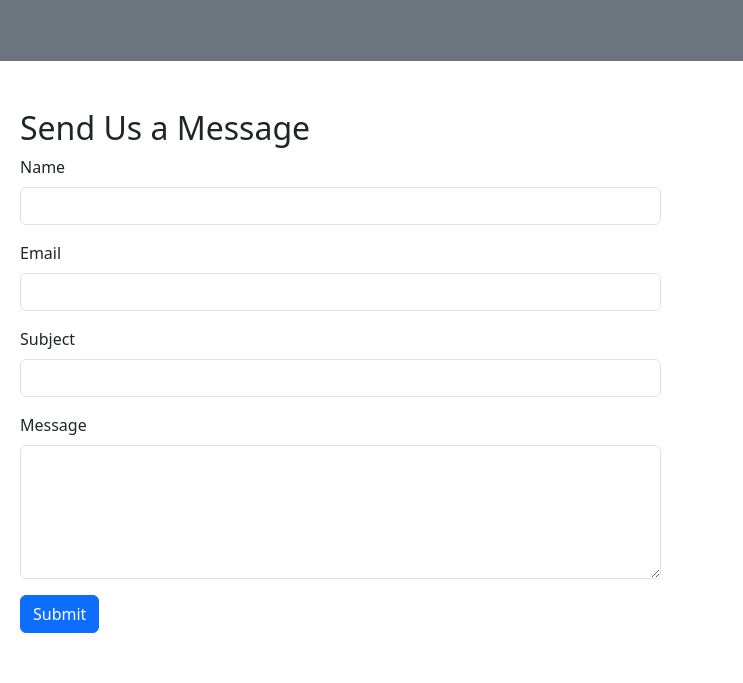
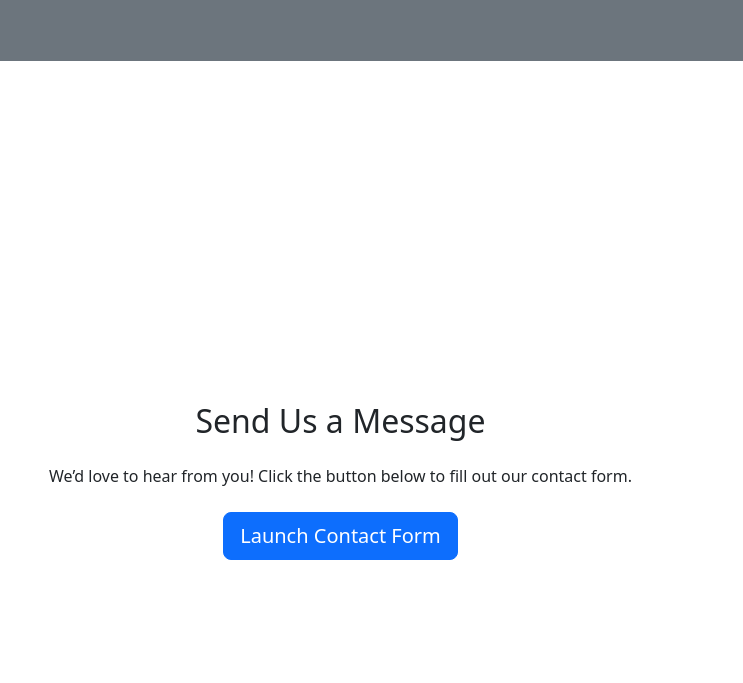
Before and after one commit to eric-tang-dev/shifaulsfragrances, a plain HTML site: page contact.html in a window 1280 px wide. Shown: the part 203-886 px from the top of the page, 537-1280 px from the left. Drawn offline with nearby package versions, Linux system fonts and the light colour scheme.

Commit message:
moving most contact stuff to apps script

```diff
--- a/contact.html
+++ b/contact.html
@@ -46,7 +46,7 @@
     </div>
   </header>
 
-  <!-- Contact Info + Form -->
+  <!-- Contact Info + Link to Form -->
   <main class="py-5">
     <div class="container">
       <div class="row gy-4">
@@ -83,79 +83,19 @@
           <a href="#">Twitter</a>
         </div>
 
-        <!-- Right: Contact form -->
-        <div class="col-lg-7">
-          <h2>Send Us a Message</h2>
-          <form id="contact-form">
-            <div class="mb-3">
-              <label for="name" class="form-label">Name</label>
-              <input required type="text" class="form-control" id="name" name="name" />
-            </div>
-            <div class="mb-3">
-              <label for="email" class="form-label">Email</label>
-              <input
-                required
-                type="email"
-                class="form-control"
-                id="email"
-                name="email"
-              />
-            </div>
-            <div class="mb-3">
-              <label for="subject" class="form-label">Subject</label>
-              <input type="text" class="form-control" id="subject" name="subject" />
-            </div>
-            <div class="mb-3">
-              <label for="message" class="form-label">Message</label>
-              <textarea
-                required
-                class="form-control"
-                id="message"
-                name="message"
-                rows="5"
-              ></textarea>
-            </div>
-            <button type="submit" class="btn btn-primary">Submit</button>
-            <div id="form-status" class="mt-3"></div>
-          </form>
+        <!-- Right: Contact button -->
+        <div class="col-lg-7 text-center d-flex flex-column justify-content-center align-items-center">
+          <h2 class="mb-4">Send Us a Message</h2>
+          <p class="mb-4">We’d love to hear from you! Click the button below to fill out our contact form.</p>
+          <a href="https://script.google.com/macros/s/AKfycbyCEGlTJGqSQJMozbi1ZSvXTauko7kE9Tfc1j3CBisfuYAmXTSCgUPnBR-o01ffYEA5/exec" target="_blank" class="btn btn-primary btn-lg">
+            Launch Contact Form
+          </a>
         </div>
       </div>
     </div>
   </main>
 
-  <!-- Bootstrap JS + your script -->
-  <script
-    src="https://cdn.jsdelivr.net/npm/bootstrap@5.3.0/dist/js/bootstrap.bundle.min.js"
-  ></script>
-  <script>
-    const SCRIPT_URL = 'https://script.google.com/macros/s/AKfycbzfLu4ZsSzuu35MwSffrV9ypC-ParnoX_WYP8IE13ZhkPfoc08QIreYicMTIceTc9fs/exec';
-
-    const form   = document.getElementById('contact-form');
-    const status = document.getElementById('form-status');
-
-    form.addEventListener('submit', e => {
-        e.preventDefault();
-        // Build multipart/form-data (no preflight needed)
-        const body = new FormData(form);
-
-        fetch(SCRIPT_URL, {
-        method: 'POST',
-        body
-        })
-        .then(r => r.json())
-        .then(res => {
-            if (res.status === 'success') {
-            form.reset();
-            status.textContent = '✅ Thanks! We got your message.';
-            } else {
-            status.textContent = '⚠️ Error: ' + res.message;
-            }
-        })
-        .catch(err => {
-            console.error(err);
-            status.textContent = '⚠️ Network or server error.';
-        });
-    });
-  </script>
+  <!-- Bootstrap JS -->
+  <script src="https://cdn.jsdelivr.net/npm/bootstrap@5.3.0/dist/js/bootstrap.bundle.min.js"></script>
 </body>
 </html>
```
